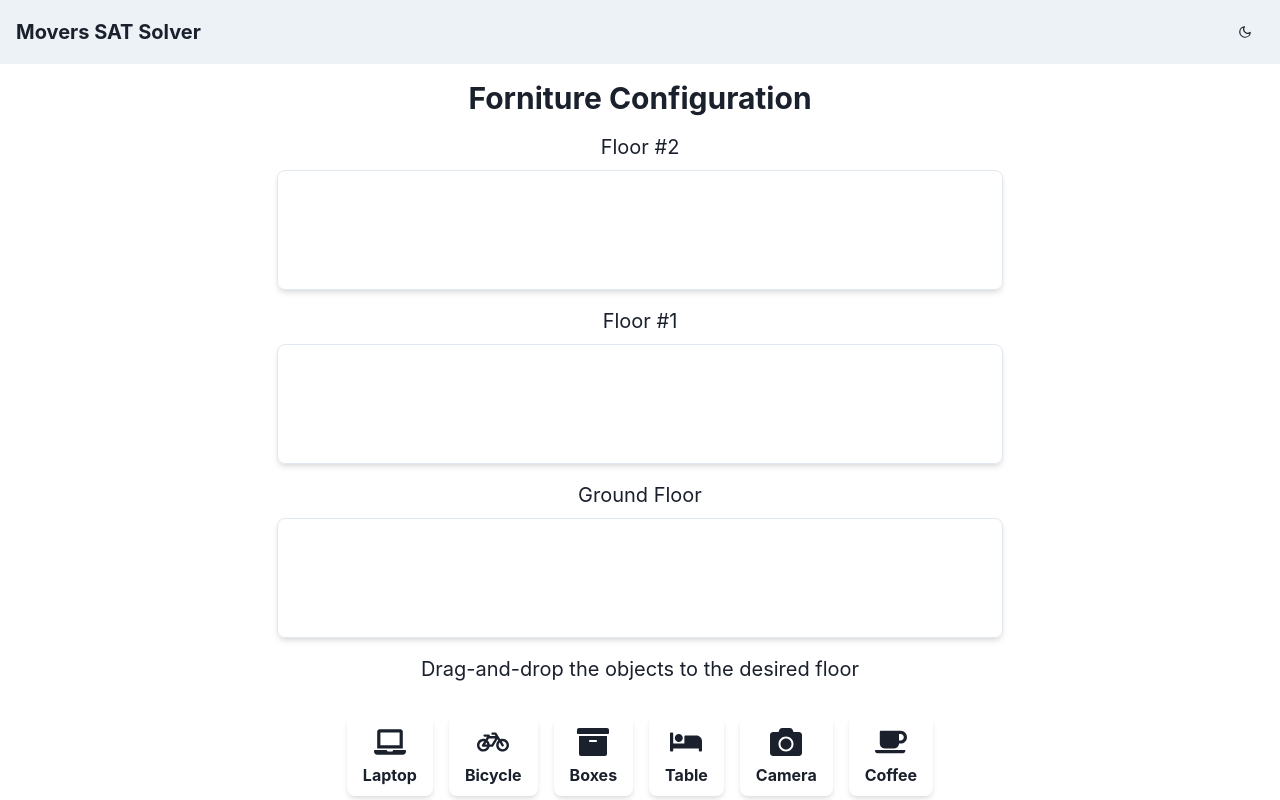
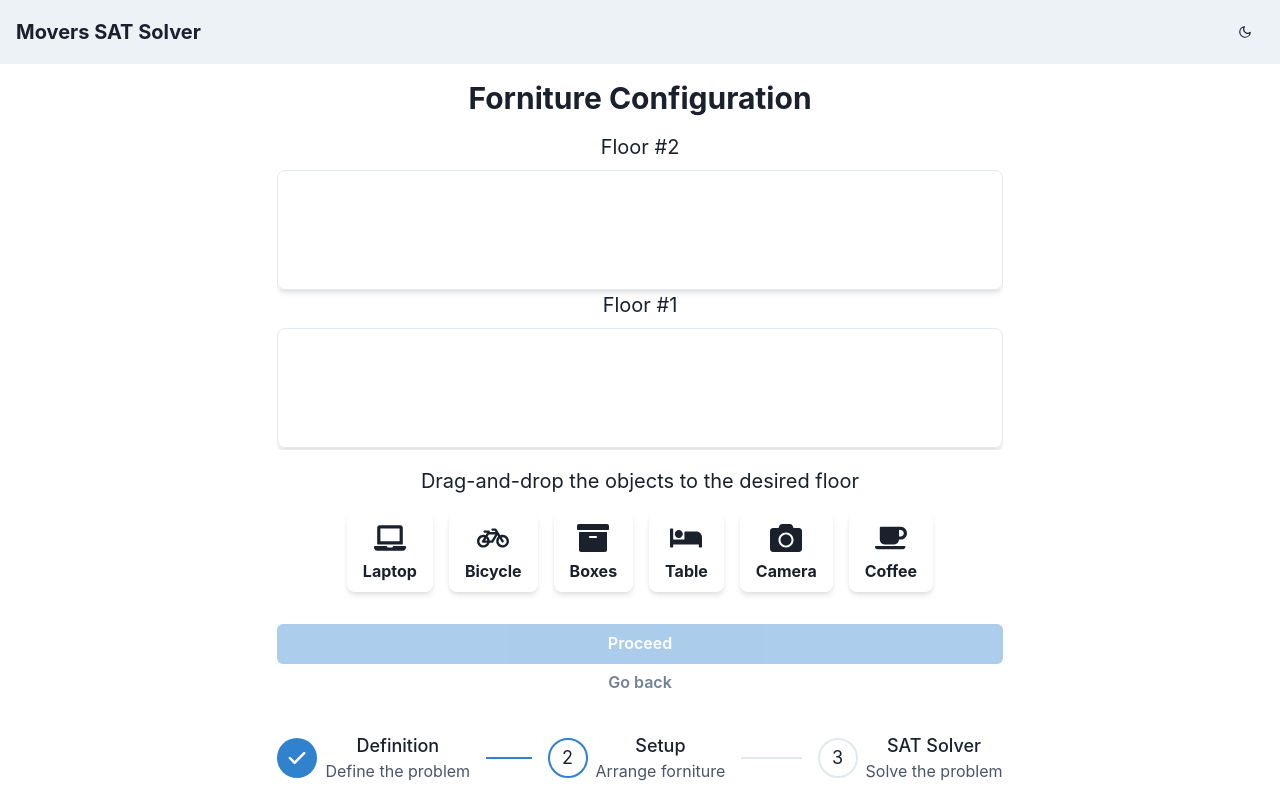
Before and after one commit to lucadibello/movers-sat-problem, a React (Create React App) app in the folder src/frontend/: page / in a window 1280 px wide. Both pictures are taken after a click on the button "Proceed". Shown: the top 800 px of the page. Built offline with nearby package versions, Linux system fonts and the light colour scheme.

Commit message:
Fixed some bugs

```diff
--- a/src/frontend/src/components/FornitureConfiguration.tsx
+++ b/src/frontend/src/components/FornitureConfiguration.tsx
@@ -26,7 +26,14 @@ export default function FornitureConfigurator({ onSubmit, onBack }: FornitureCon
 	return (
 		<DndProvider backend={HTML5Backend}>
 			<Heading as="h1" size="lg">Forniture Configuration</Heading>
-			<VStack minH="70vh" w="full" spacing={4} align="center" justify="center">
+			<VStack
+				h="70vh"
+				w="full"
+				spacing={4}
+				align="center"
+				justify="center"
+			>
+				<Box w="full" overflowY="auto">
 					{floorElements.map((Floor, index) => (
 						<Box w="full" key={index}>
 							<VStack>
@@ -51,10 +58,13 @@ export default function FornitureConfigurator({ onSubmit, onBack }: FornitureCon
 							</VStack>
 						</Box>
 					))}
+				</Box>
 
 				{/* Gallery of forniture */}
+				<Box h="auto">
 					<Text>Drag-and-drop the objects to the desired floor</Text>
 					<FornitureScrollGallery />
+				</Box>
 
 				{/* Action buttons */}
 				<VStack w="full">
--- a/src/frontend/src/components/FornitureScrollGallery.tsx
+++ b/src/frontend/src/components/FornitureScrollGallery.tsx
@@ -4,7 +4,7 @@ import DraggableFornitureIcon from "./FornitureIcon";
 
 export default function FornitureScrollGallery() {
 	return (
-		<HStack w="100wh" overflowX="scroll" spacing={4} p={4}>
+		<HStack w="100wh" overflowX="auto" spacing={4} p={4}>
 			{/* Forniture cards */}
 			{FORNITURE_CARDS.map((card, index) => (
 				<DraggableFornitureIcon
--- a/src/frontend/src/components/Simulation.tsx
+++ b/src/frontend/src/components/Simulation.tsx
@@ -69,8 +69,19 @@ function SimulationFloors({ n_floors, state }: SimulationFloorsProps) {
 		})
 		setForniture(localForniture)
 	}, [fornitureMap, state.forniture])
+
+	console.log(n_floors)
+
 	return (
-		<VStack minH="70vh" w="full" spacing={4} align="center" justify="center">
+		<VStack
+			h="70vh"
+			w="full"
+			spacing={4}
+			align="center"
+			justify="center"
+			overflowY={"auto"}
+		>
+			<Box w="full" overflowY="auto">
 				{[...Array(n_floors)].map((_, index) => (
 					<VStack w="full" key={index}>
 						<Text>
@@ -114,6 +125,7 @@ function SimulationFloors({ n_floors, state }: SimulationFloorsProps) {
 						</Box>
 					</VStack>
 				))}
+			</Box>
 		</VStack>
 	)
 }
@@ -129,14 +141,12 @@ export default function Simulation({ simulationSteps, totalSteps, onDone }: Simu
 	const [simulationStep, setSimulationStep] = useState<SimulationStep>(simulationSteps[currentTimeStep])
 
 	// Load settings from the context
-	const { floors, reset } = useMovers()
+	const { floors } = useMovers()
 
 	// Update the simulation step when the current step changes
 	useEffect(() => {
 		setSimulationStep(simulationSteps[currentTimeStep])
 	}, [currentTimeStep, simulationSteps])
-
-	console.log(simulationStep)
 
 	// Render the step
 	return (
--- a/src/frontend/src/components/SolverRequest.tsx
+++ b/src/frontend/src/components/SolverRequest.tsx
@@ -43,6 +43,7 @@ export default function SolverRequest({ onSubmit, onReset }: SolverRequestProps)
 				} else {
 					setMessage(res.message)
 					setData(null)
+					setError(true)
 					console.error(res.message)
 				}
 			}).catch((error) => {
```
Lines whose indentation alone changed are shown as unchanged.
